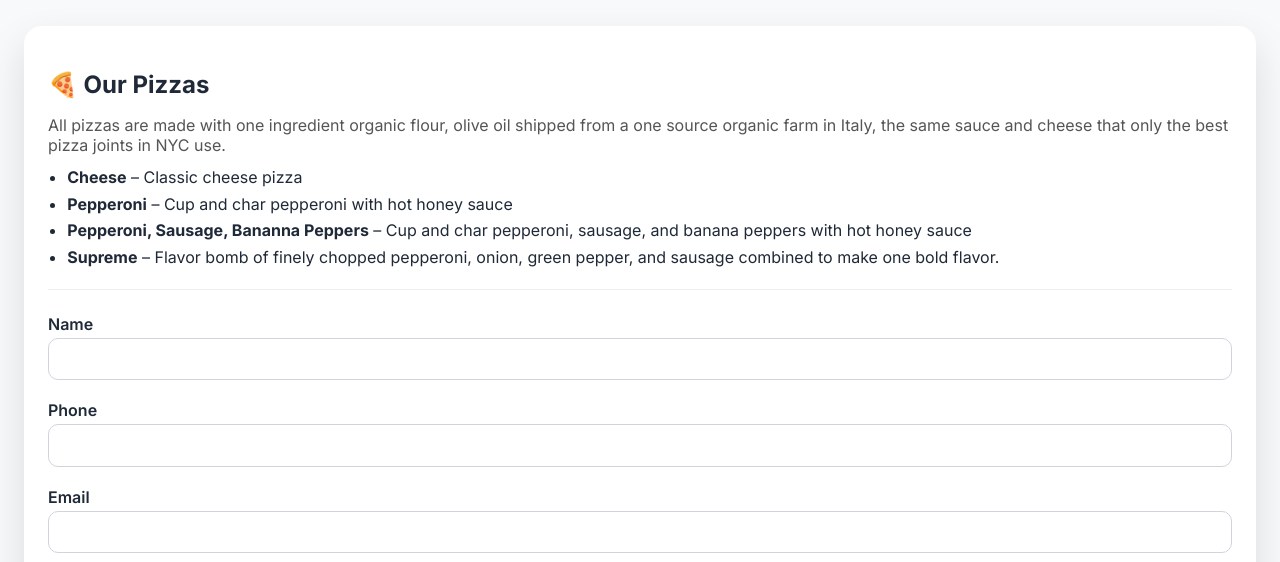
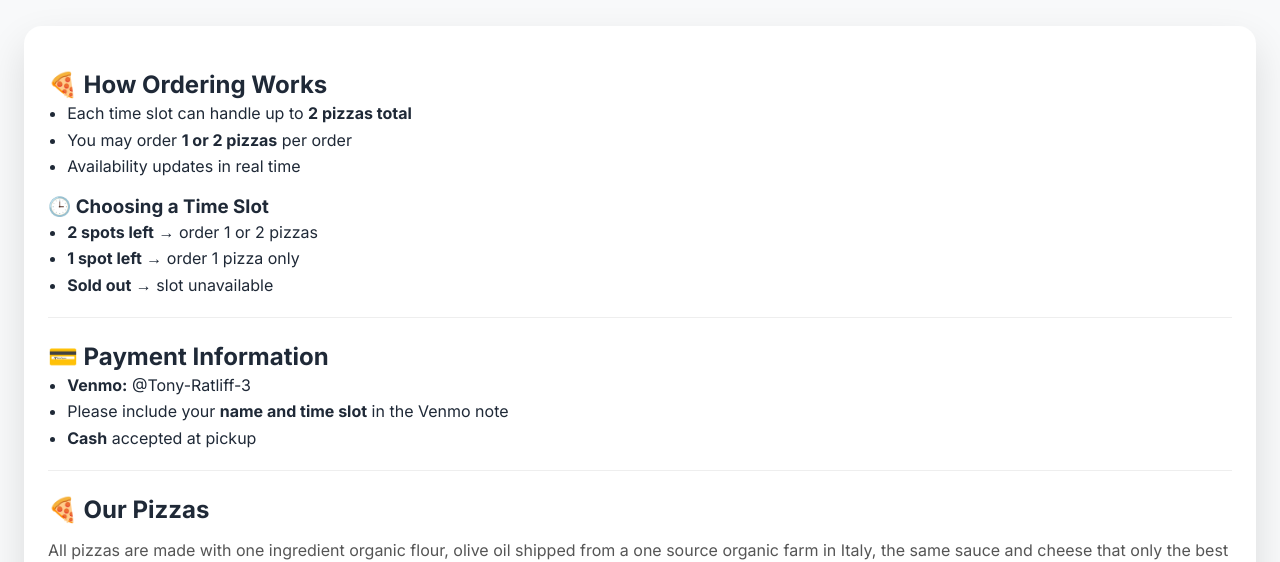
Before and after one commit to sean-sellitto/tonyspizza, a React (Vite) app in the folder pizza-app/: page / in a window 1280 px wide. Shown: the part 158-720 px from the top of the page. Built offline with nearby package versions, Linux system fonts and the light colour scheme; no server answers; the database is empty.

Commit message:
css fixes

```diff
--- a/pizza-app/src/pages/PizzaOrderFormPage.jsx
+++ b/pizza-app/src/pages/PizzaOrderFormPage.jsx
@@ -87,7 +87,49 @@ export default function PizzaOrderFormPage() {
           <TimesUpPage />
         ) : (
           <>
-            <section className="pizza-description">
+            <section className="info-section ordering-instructions">
+              <h2>🍕 How Ordering Works</h2>
+              <ul>
+                <li>
+                  Each time slot can handle up to{" "}
+                  <strong>2 pizzas total</strong>
+                </li>
+                <li>
+                  You may order <strong>1 or 2 pizzas</strong> per order
+                </li>
+                <li>Availability updates in real time</li>
+              </ul>
+
+              <h3>🕒 Choosing a Time Slot</h3>
+              <ul>
+                <li>
+                  <strong>2 spots left</strong> → order 1 or 2 pizzas
+                </li>
+                <li>
+                  <strong>1 spot left</strong> → order 1 pizza only
+                </li>
+                <li>
+                  <strong>Sold out</strong> → slot unavailable
+                </li>
+              </ul>
+            </section>
+            <section className="info-section payment-info">
+              <h2>💳 Payment Information</h2>
+              <ul>
+                <li>
+                  <strong>Venmo:</strong> @Tony-Ratliff-3
+                </li>
+                <li>
+                  Please include your <strong>name and time slot</strong> in the
+                  Venmo note
+                </li>
+                <li>
+                  <strong>Cash</strong> accepted at pickup
+                </li>
+              </ul>
+            </section>
+
+            <section className="info-section pizza-description">
               <h2>🍕 Our Pizzas</h2>
 
               <p>
--- a/pizza-app/src/styles.css
+++ b/pizza-app/src/styles.css
@@ -220,26 +220,31 @@ label {
   }
 }
 
-.pizza-description {
+.info-section {
   margin-bottom: 1.5rem;
   padding-bottom: 1rem;
   border-bottom: 1px solid #eee;
 }
 
-.pizza-description h2 {
-  margin-bottom: 0.5rem;
+.info-section h2 {
+  margin-bottom: 0.25rem; /* tight header spacing */
 }
 
-.pizza-description p {
-  margin-bottom: 0.75rem;
+.info-section h3 {
+  margin-bottom: 0.25rem;
+}
+
+.info-section p {
+  margin-bottom: 0.5rem;
   color: #555;
 }
 
-.pizza-description ul {
+.info-section ul {
   padding-left: 1.2rem;
-  margin: 0;
+  margin-top: 0.25rem; /* key fix */
+  margin-bottom: 0;
 }
 
-.pizza-description li {
+.info-section li {
   margin-bottom: 0.4rem;
 }
```
